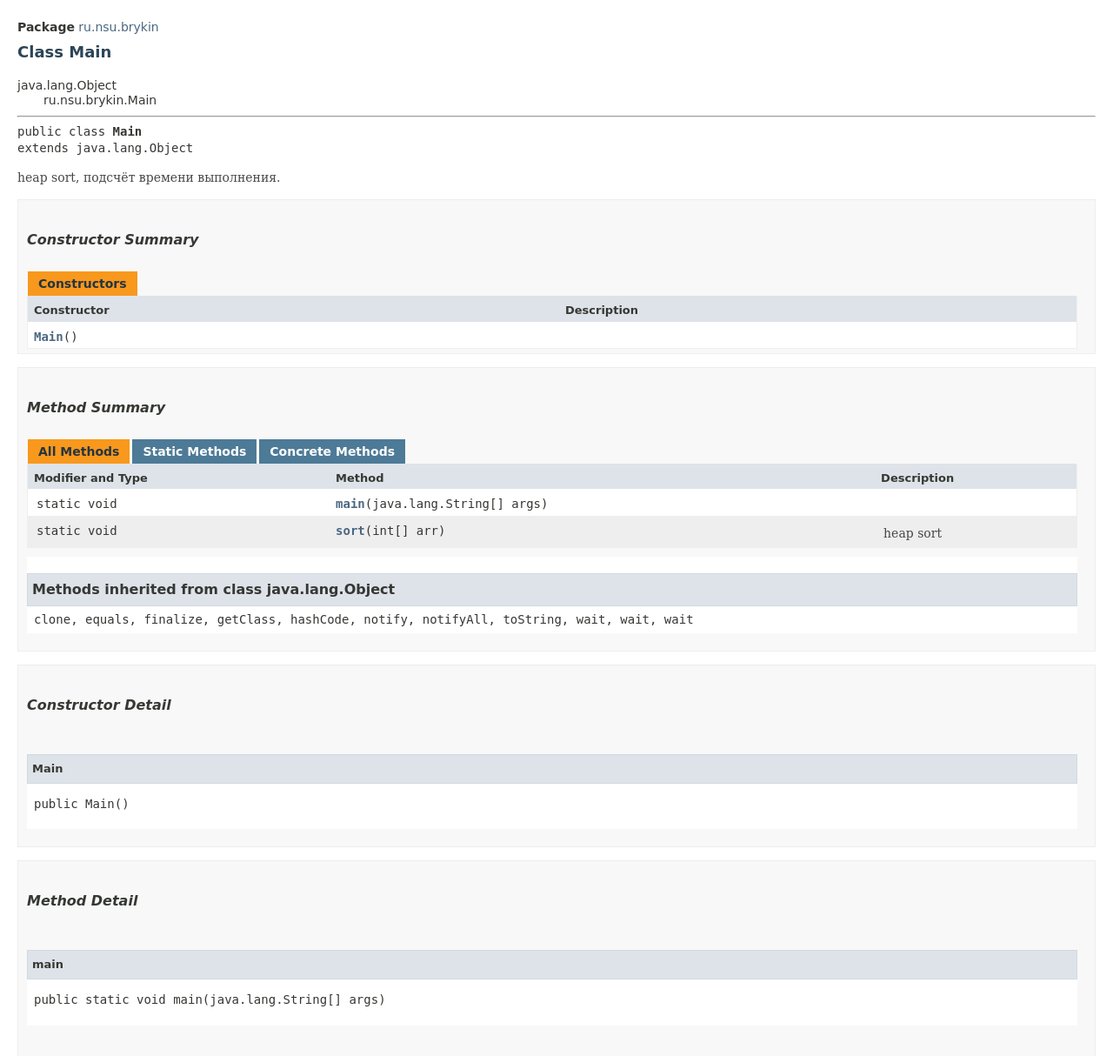
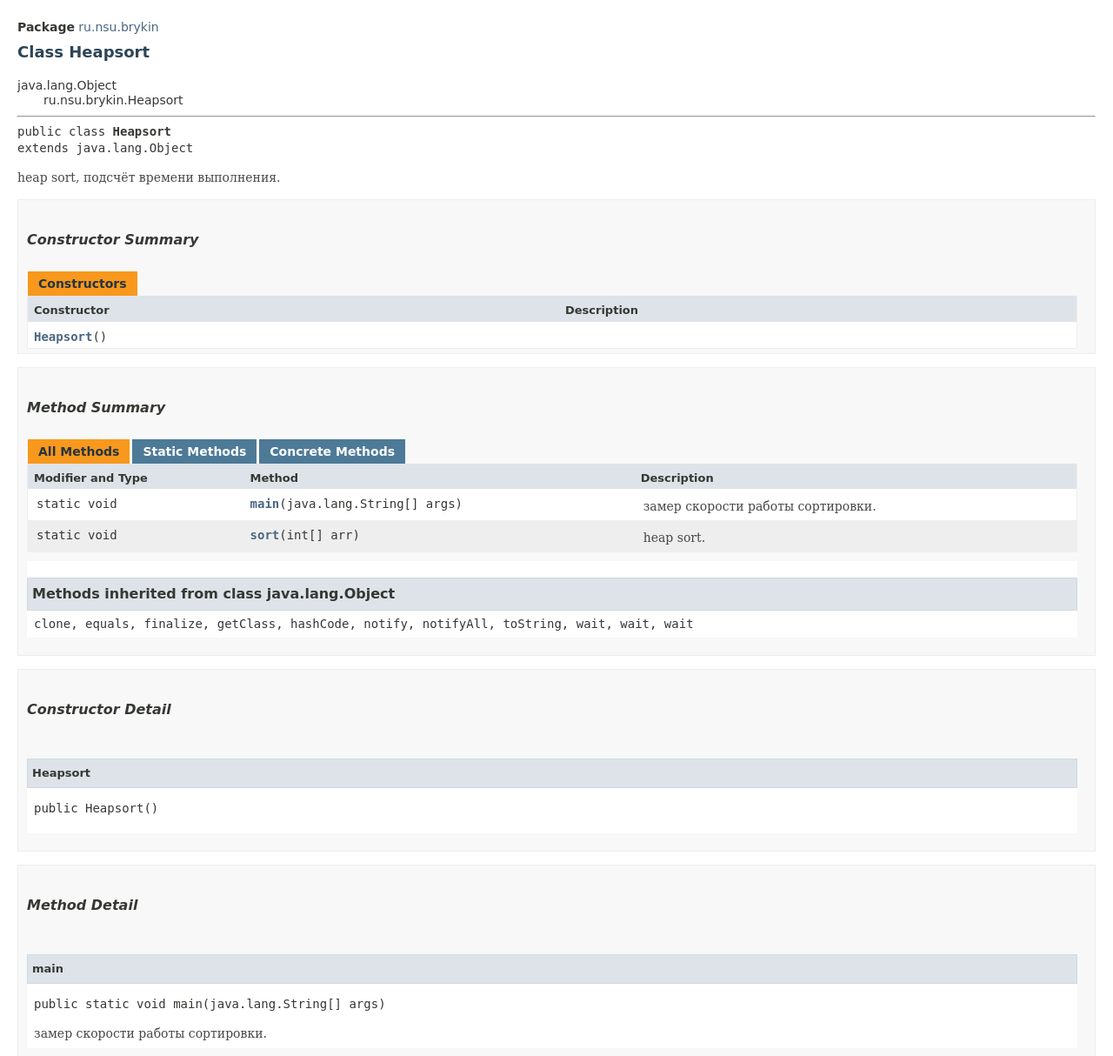
Before and after one commit to FedorBrykin/OOP, a plain HTML site: page Task_1_1_1/ru/nsu/brykin/Heapsort.html in a window 1280 px wide. Shown: the part 95-1309 px from the top of the page at 87% size. Drawn offline with Linux system fonts and the light colour scheme; no server answers; a script that the page names is missing; a web font is replaced by a local one.

Commit message:
Deploying to gh-pages from @ FedorBrykin/OOP@bad047727887a5ad6845bfe4392f480c847a069b 🚀

```diff
--- a/Task_1_1_1/member-search-index.js
+++ b/Task_1_1_1/member-search-index.js
@@ -1 +1 @@
-memberSearchIndex = [{"p":"ru.nsu.brykin","c":"Main","l":"Main()","url":"%3Cinit%3E()"},{"p":"ru.nsu.brykin","c":"Main","l":"main(String[])","url":"main(java.lang.String[])"},{"p":"ru.nsu.brykin","c":"Main","l":"sort(int[])"}]
+memberSearchIndex = [{"p":"ru.nsu.brykin","c":"Heapsort","l":"Heapsort()","url":"%3Cinit%3E()"},{"p":"ru.nsu.brykin","c":"Heapsort","l":"main(String[])","url":"main(java.lang.String[])"},{"p":"ru.nsu.brykin","c":"Heapsort","l":"sort(int[])"}]
--- a/Task_1_1_1/ru/nsu/brykin/Main.html
+++ b/Task_1_1_1/ru/nsu/brykin/Heapsort.html
@@ -3,7 +3,7 @@
 <html lang="en">
 <head>
 <!-- Generated by javadoc -->
-<title>Main (Task_1_1_1 1.0-SNAPSHOT API)</title>
+<title>Heapsort (Task_1_1_1 1.0-SNAPSHOT API)</title>
 <meta http-equiv="Content-Type" content="text/html; charset=utf-8">
 <link rel="stylesheet" type="text/css" href="../../../stylesheet.css" title="Style">
 <link rel="stylesheet" type="text/css" href="../../../jquery/jquery-ui.min.css" title="Style">
@@ -21,7 +21,7 @@
 <script type="text/javascript"><!--
     try {
         if (location.href.indexOf('is-external=true') == -1) {
-            parent.document.title="Main (Task_1_1_1 1.0-SNAPSHOT API)";
+            parent.document.title="Heapsort (Task_1_1_1 1.0-SNAPSHOT API)";
         }
     }
     catch(err) {
@@ -115,14 +115,14 @@ $('.navPadding').css('padding-top', $('.fixedNav').css("height"));
 <main role="main">
 <div class="header">
 <div class="subTitle"><span class="packageLabelInType">Package</span>&nbsp;<a href="package-summary.html">ru.nsu.brykin</a></div>
-<h2 title="Class Main" class="title">Class Main</h2>
+<h2 title="Class Heapsort" class="title">Class Heapsort</h2>
 </div>
 <div class="contentContainer">
 <ul class="inheritance">
 <li>java.lang.Object</li>
 <li>
 <ul class="inheritance">
-<li>ru.nsu.brykin.Main</li>
+<li>ru.nsu.brykin.Heapsort</li>
 </ul>
 </li>
 </ul>
@@ -130,7 +130,7 @@ $('.navPadding').css('padding-top', $('.fixedNav').css("height"));
 <ul class="blockList">
 <li class="blockList">
 <hr>
-<pre>public class <span class="typeNameLabel">Main</span>
+<pre>public class <span class="typeNameLabel">Heapsort</span>
 extends java.lang.Object</pre>
 <div class="block">heap sort, подсчёт времени выполнения.</div>
 </li>
@@ -153,7 +153,7 @@ extends java.lang.Object</pre>
 <th class="colLast" scope="col">Description</th>
 </tr>
 <tr class="altColor">
-<th class="colConstructorName" scope="row"><code><span class="memberNameLink"><a href="#%3Cinit%3E()">Main</a></span>()</code></th>
+<th class="colConstructorName" scope="row"><code><span class="memberNameLink"><a href="#%3Cinit%3E()">Heapsort</a></span>()</code></th>
 <td class="colLast">&nbsp;</td>
 </tr>
 </table>
@@ -177,13 +177,15 @@ extends java.lang.Object</pre>
 <tr id="i0" class="altColor">
 <td class="colFirst"><code>static void</code></td>
 <th class="colSecond" scope="row"><code><span class="memberNameLink"><a href="#main(java.lang.String%5B%5D)">main</a></span>&#8203;(java.lang.String[]&nbsp;args)</code></th>
-<td class="colLast">&nbsp;</td>
+<td class="colLast">
+<div class="block">замер скорости работы сортировки.</div>
+</td>
 </tr>
 <tr id="i1" class="rowColor">
 <td class="colFirst"><code>static void</code></td>
 <th class="colSecond" scope="row"><code><span class="memberNameLink"><a href="#sort(int%5B%5D)">sort</a></span>&#8203;(int[]&nbsp;arr)</code></th>
 <td class="colLast">
-<div class="block">heap sort</div>
+<div class="block">heap sort.</div>
 </td>
 </tr>
 </table>
@@ -215,8 +217,8 @@ extends java.lang.Object</pre>
 </a>
 <ul class="blockListLast">
 <li class="blockList">
-<h4>Main</h4>
-<pre>public&nbsp;Main()</pre>
+<h4>Heapsort</h4>
+<pre>public&nbsp;Heapsort()</pre>
 </li>
 </ul>
 </li>
@@ -236,6 +238,7 @@ extends java.lang.Object</pre>
 <li class="blockList">
 <h4>main</h4>
 <pre class="methodSignature">public static&nbsp;void&nbsp;main&#8203;(java.lang.String[]&nbsp;args)</pre>
+<div class="block">замер скорости работы сортировки.</div>
 </li>
 </ul>
 <a id="sort(int[])">
@@ -245,7 +248,7 @@ extends java.lang.Object</pre>
 <li class="blockList">
 <h4>sort</h4>
 <pre class="methodSignature">public static&nbsp;void&nbsp;sort&#8203;(int[]&nbsp;arr)</pre>
-<div class="block">heap sort</div>
+<div class="block">heap sort.</div>
 </li>
 </ul>
 </li>
--- a/Task_1_1_1/type-search-index.js
+++ b/Task_1_1_1/type-search-index.js
@@ -1 +1 @@
-typeSearchIndex = [{"l":"All Classes","url":"allclasses-index.html"},{"p":"ru.nsu.brykin","l":"Main"}]
+typeSearchIndex = [{"l":"All Classes","url":"allclasses-index.html"},{"p":"ru.nsu.brykin","l":"Heapsort"}]
```
Also changed, not shown: Task_1_1_1/allclasses-index.html (+1 -1 lines), Task_1_1_1/allclasses.html (+1 -1 lines), Task_1_1_1/index-all.html (+18 -10 lines), Task_1_1_1/overview-tree.html (+1 -1 lines), Task_1_1_1/ru/nsu/brykin/package-summary.html (+1 -1 lines), Task_1_1_1/ru/nsu/brykin/package-tree.html (+1 -1 lines), 3 other files.
